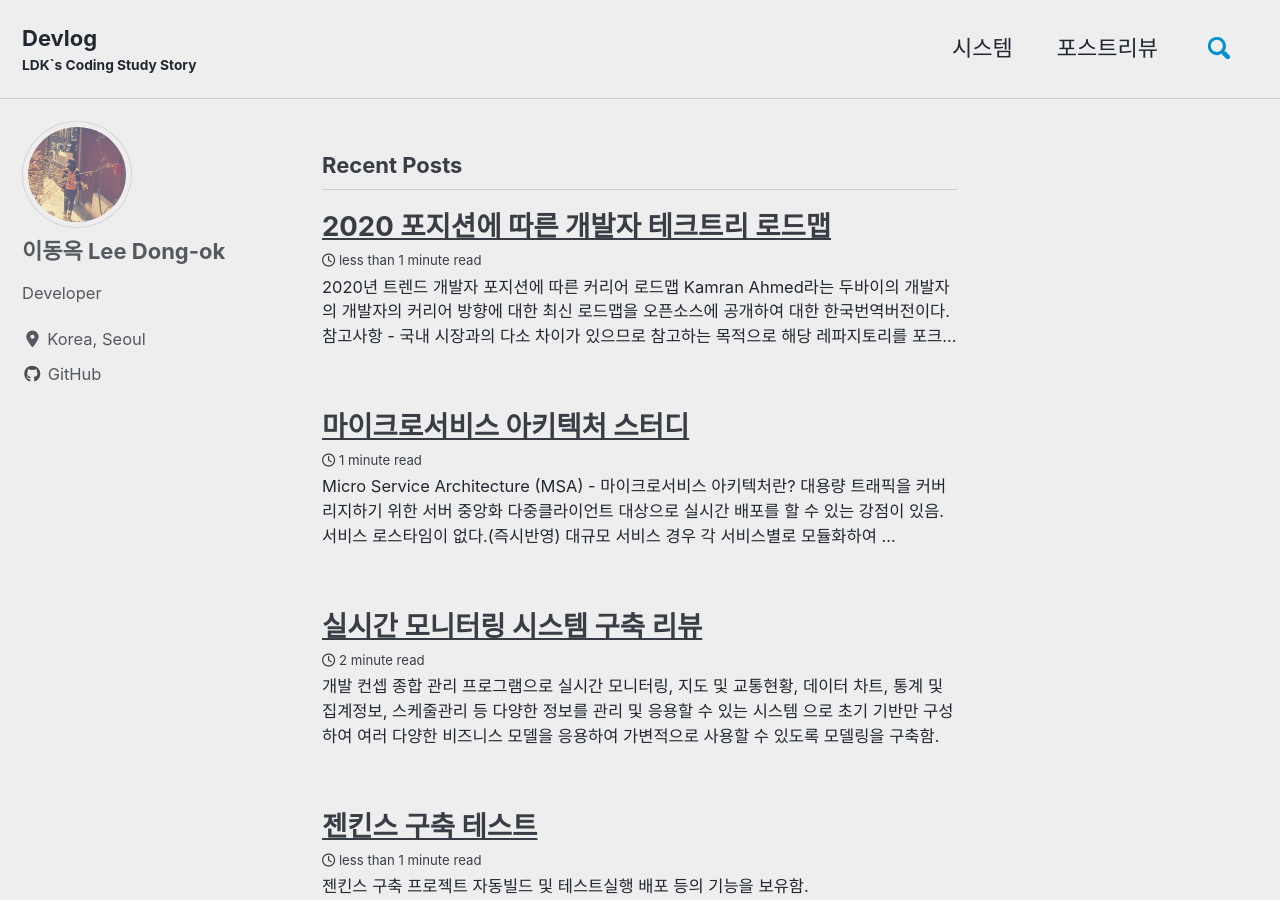
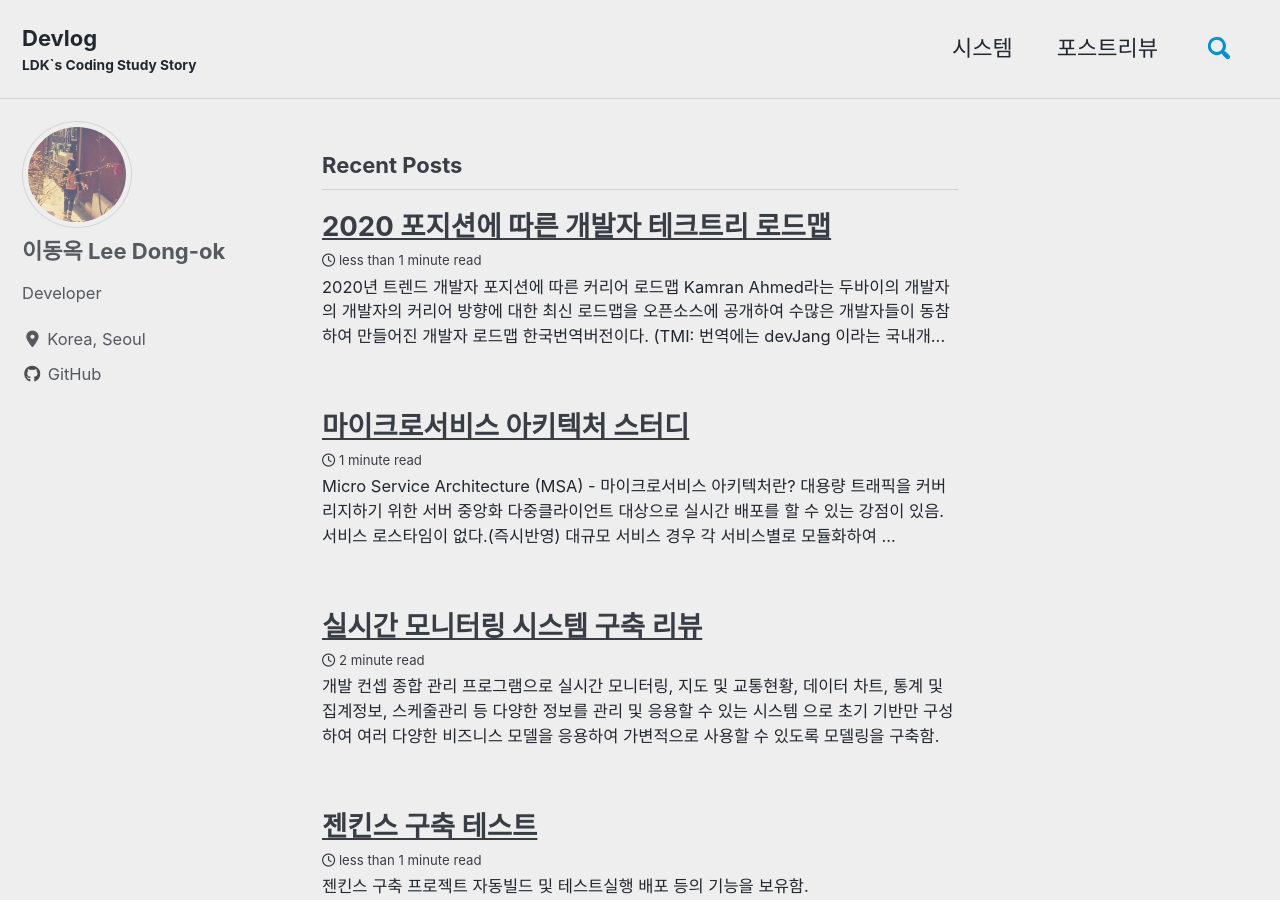
Before and after one commit to ldk-hub/ldk-hub.github.io, a Jekyll site: the page built from index.html, in a window 1280 px wide and 900 px high. Built offline with Jekyll 4.4.1, drawn with Linux system fonts in a browser that asks for light colours; cached includes are drawn as plain includes; nearby versions of some CDN libraries; a script that is not in the unit is left out; the list of posts is cut into pages by our own code; comment, search, counter and statistics services are not loaded.

Commit message:
Update 2020-05-06-roadmap.md

```diff
--- a/_posts/2020-05-06-roadmap.md
+++ b/_posts/2020-05-06-roadmap.md
@@ -6,11 +6,14 @@ categories: ROADMAP
 
 
 ### 2020년 트렌드 개발자 포지션에 따른 커리어 로드맵
- - Kamran Ahmed라는 두바이의 개발자의 개발자의 커리어 방향에 대한 최신 로드맵을 오픈소스에 공개하여 대한 한국번역버전이다.
+ - Kamran Ahmed라는 두바이의 개발자의 개발자의 커리어 방향에 대한 최신 로드맵을 오픈소스에 공개하여 수많은 개발자들이 동참하여 만들어진 개발자 로드맵 한국번역버전이다. (TMI: 번역에는 devJang 이라는 국내개발자님이 번역을하셨다.)
  - 참고사항 - 국내 시장과의 다소 차이가 있으므로 참고하는 목적으로 해당 레파지토리를 포크하였음.
 
 ## 출처원문
  - https://github.com/kamranahmedse/developer-roadmap
+
+## 국내 번역문
+ - https://github.com/devJang/developer-roadmap
 
 
 ![1](https://user-images.githubusercontent.com/12209348/81139078-6c6ee380-8f9f-11ea-8689-7e077c88d37e.png)
```
